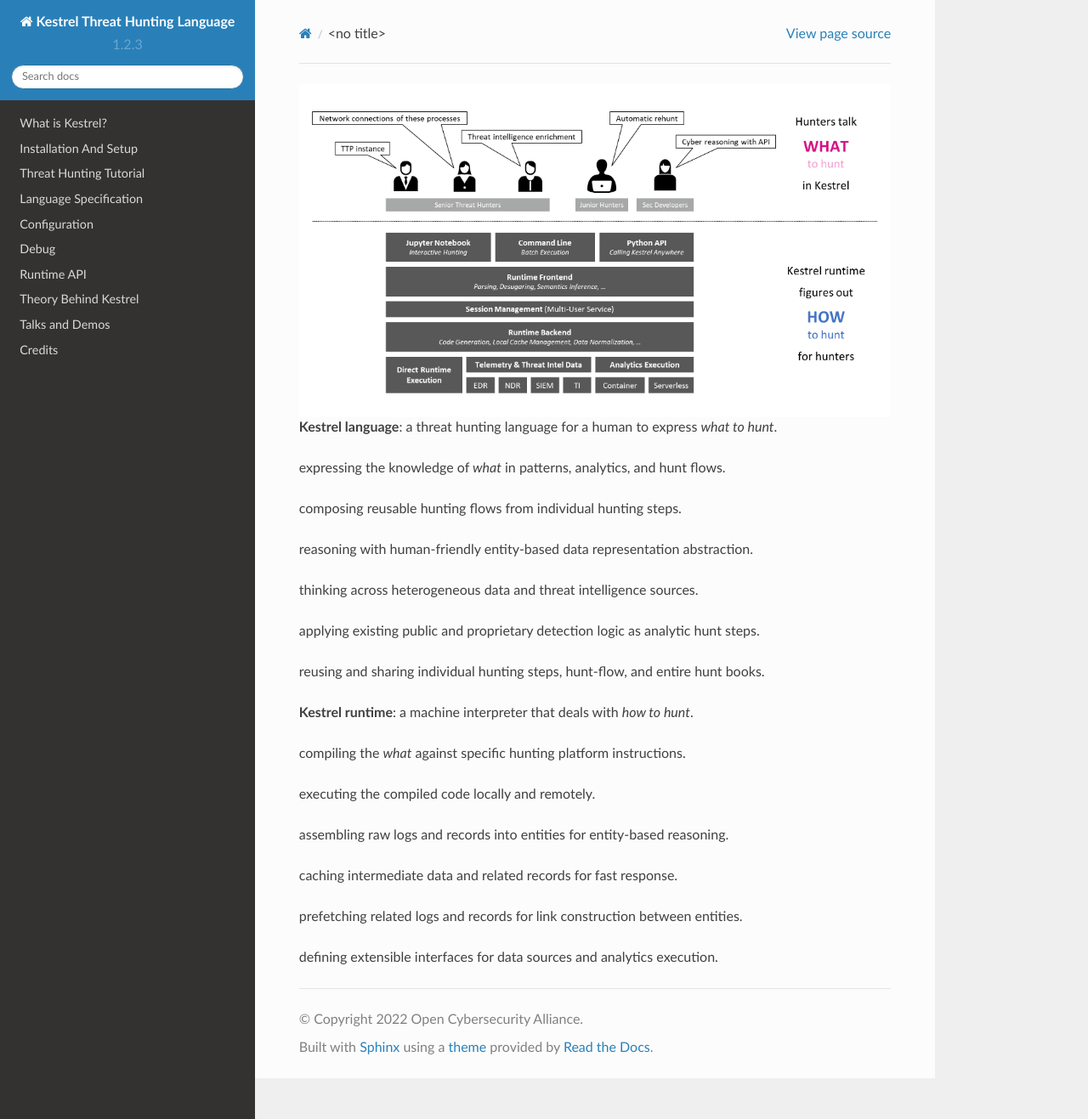
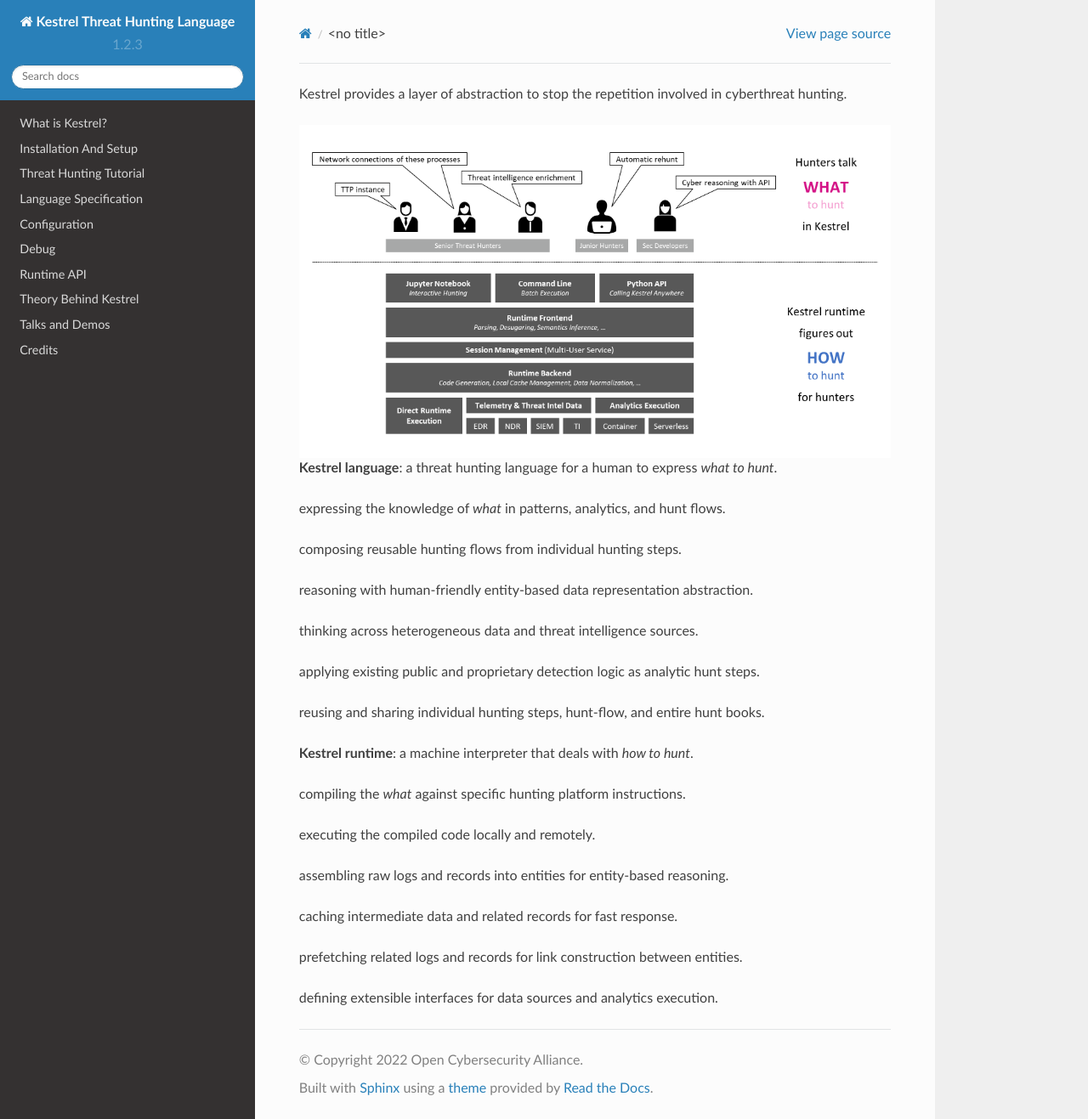
Before and after one commit to opencybersecurityalliance/kestrel-lang, a Sphinx documentation site: the page built from docs/overview/nutshell.rst, in a window 1280 px wide and 1317 px high. Shown: the whole window at 85% size. Built offline with Sphinx 7.4.7 and the Read the Docs theme 2.0.0, drawn with Linux system fonts in a browser that asks for light colours.

Commit message:
minor doc update

```diff
--- a/docs/overview/index.rst
+++ b/docs/overview/index.rst
@@ -25,9 +25,6 @@
 Kestrel in a Nutshell
 =====================
 
-Kestrel provides a layer of abstraction to stop the repetition involved in
-cyberthreat hunting.
-
 .. include:: nutshell.rst
 
 Runtime Packages
--- a/docs/overview/nutshell.rst
+++ b/docs/overview/nutshell.rst
@@ -1,3 +1,6 @@
+Kestrel provides a layer of abstraction to stop the repetition involved in
+cyberthreat hunting.
+
 .. image:: ../images/overview.png
    :width: 100%
    :alt: Kestrel overview.
```
